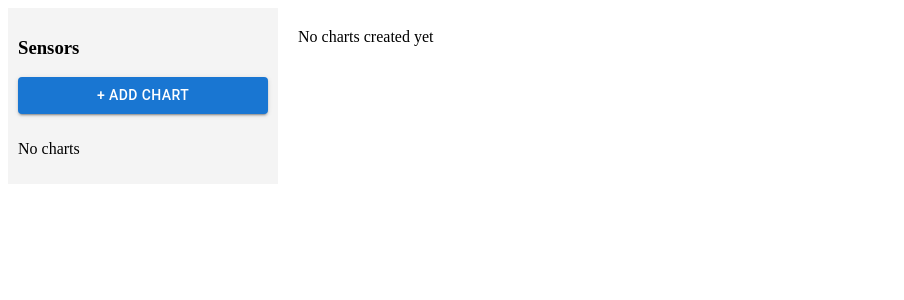
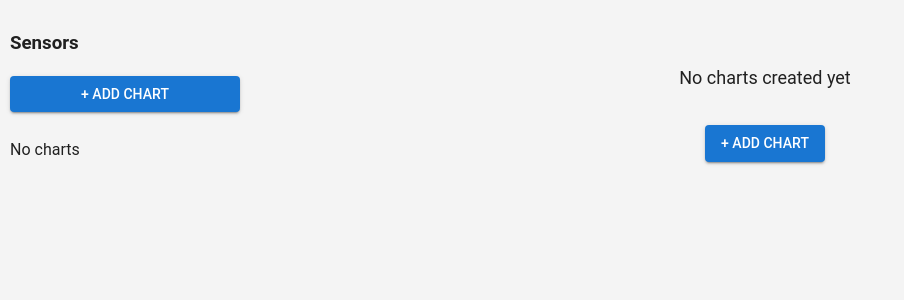
Before and after one commit to nihti/NL022025, a React app: page / in a window 1280 px wide. Shown: the top 300 px of the page, without its empty margins (0-904 px from the left). Built offline with nearby package versions, Linux system fonts and the light colour scheme.

Commit message:
working and positioned add chart buttons

```diff
--- a/src/App.tsx
+++ b/src/App.tsx
@@ -1,57 +1,35 @@
 // src/App.tsx
-import React, { useEffect } from "react";
+import React, { useState } from "react";
 import { BrowserRouter as Router, Routes, Route } from "react-router-dom";
-import { useDispatch } from "react-redux";
 import Sidebar from "./components/Sidebar";
 import MainPage from "./pages/MainPage";
 import PageNotFound from "./pages/PageNotFound";
-import { Chart, initializeCharts } from "./redux/chartSlice";
-import sensorData from "./data/dataseries.json"; // JSON data as read-only
+import { Box } from "@mui/material";
+import ChartModal from "./components/ChartModal";
 
 const App: React.FC = () => {
-  const dispatch = useDispatch();
-
-  /*
-  useEffect(() => {
-    // Map over sensorData to add the required fields
-    const chartsWithId: Chart[] = sensorData.map((chart) => ({
-      ...chart,
-      id: chart.name, // Or use uuidv4() for a generated id if needed
-      chartType: "Line",  // Default value (update as needed)
-      color: "Blue",      // Default value (update as needed)
-      xAxisLabel: "Date", // Set default label for the X axis (or an empty string)
-      yAxisLabel: "°C",   // Set default label for the Y axis as required
-      description: "",    // Default value (update as needed)
-    }));
-    dispatch(initializeCharts(chartsWithId));
-  }, [dispatch]);
-  */
-
-  /**
-   * ○ The X-axis represents dates. Defaulttaa "Dates inputeissa"
-   * ○ The Y-axis is labeled "°C" (Celsius). Defaulttaa "°C" (Celsius) inputeissa
-   * ○ No timezone preprocessing is required — dates should be used as they
-   * are. --- muuta tämä huomenna
-   *
-   */
-
-  /** Sitten hammeroidaan tyylit!
-   * Muista myös Y-akselille samanlaiset viivat kuin X-akselille huomenna.
-   * Formeissa x- ja y-akseli nimeäminen samalla viivalle
-   */
+  const [addModalOpen, setAddModalOpen] = useState<boolean>(false);
 
   return (
     <Router>
-      <div style={{ display: "flex" }}>
-        <Sidebar />
+      <Box sx={{ display: "flex", alignItems: "center", flexDirection: { xs: "column-reverse", md: "row" } }}>
+        <Sidebar openAddChartModal={() => setAddModalOpen(true)} />
         <div style={{ flex: 1, padding: "20px" }}>
           <Routes>
-            <Route path="/" element={<MainPage />} />
-            <Route path="/chart/:chartName" element={<MainPage />} />
+            <Route path="/" element={<MainPage openAddChartModal={() => setAddModalOpen(true)} />} />
+            <Route path="/chart/:chartName" element={<MainPage openAddChartModal={() => setAddModalOpen(true)} />} />
             <Route path="*" element={<PageNotFound />} />
           </Routes>
         </div>
-      </div>
+         {/* Chart Modal (Controlled by App.tsx) */}
+          {addModalOpen && (
+            <ChartModal
+              open={addModalOpen}
+              onClose={() => setAddModalOpen(false)}
+              isEditMode={false}
+            />
+          )}
+      </Box>
     </Router>
   );
 };
--- a/src/components/Sidebar.tsx
+++ b/src/components/Sidebar.tsx
@@ -16,7 +16,11 @@ import MoreVertIcon from "@mui/icons-material/MoreVert";
 import { removeChart } from "../redux/chartSlice";
 import ChartModal from "./ChartModal";
 
-const Sidebar: React.FC = () => {
+interface SidebarProps {
+  openAddChartModal: () => void;
+}
+
+const Sidebar: React.FC<SidebarProps> = ({ openAddChartModal }) => {
   const charts = useSelector((state: RootState) => state.charts.charts);
   const dispatch = useDispatch();
 
@@ -65,7 +69,7 @@ const Sidebar: React.FC = () => {
         color="primary"
         fullWidth
         style={{ marginBottom: "10px" }}
-        onClick={() => setAddModalOpen(true)}
+        onClick={openAddChartModal}
       >
         + Add Chart
       </Button>
@@ -104,15 +108,6 @@ const Sidebar: React.FC = () => {
           isEditMode={true}
         />
       )}
-
-      {/* Add Chart Modal */}
-      {addModalOpen && (
-        <ChartModal
-          open={addModalOpen}
-          onClose={() => setAddModalOpen(false)}
-          isEditMode={false}
-        />
-      )}
     </div>
   );
 };
--- a/src/index.tsx
+++ b/src/index.tsx
@@ -2,18 +2,48 @@ import React from "react";
 import ReactDOM from "react-dom/client";
 import { Provider } from "react-redux";
 import { store } from "./redux/store";
+import { ThemeProvider, createTheme } from "@mui/material/styles";
+import { CssBaseline } from "@mui/material";
 import App from "./App";
 import "./css/App.css"; // Import the CSS globally
 import { LocalizationProvider } from "@mui/x-date-pickers";
 import { AdapterDayjs } from "@mui/x-date-pickers/AdapterDayjs";
 
+// Create global theme
+const theme = createTheme({
+    palette: {
+      primary: {
+        main: "#1976d2", // MUI default blue
+      },
+      background: {
+        default: "#f4f4f4", // Light gray background
+      },
+    },
+    typography: {
+      fontFamily: "Roboto, Arial, sans-serif",
+    },
+    breakpoints: {
+      values: {
+        xs: 0, // Mobile
+        sm: 600, // Small tablets
+        md: 900, // Larger tablets
+        lg: 1200, // Desktops
+        xl: 1536, // Large screens
+      },
+    },
+  });
+
+
 const root = ReactDOM.createRoot(document.getElementById("root") as HTMLElement);
 root.render(
     <React.StrictMode>
         <Provider store={store}>
-            <LocalizationProvider dateAdapter={AdapterDayjs}>
-                <App />
-            </LocalizationProvider>
+            <ThemeProvider theme={theme}>
+                <LocalizationProvider dateAdapter={AdapterDayjs}>
+                    <CssBaseline />
+                    <App />
+                </LocalizationProvider>
+            </ThemeProvider>
         </Provider>
     </React.StrictMode>
 );
--- a/src/pages/MainPage.tsx
+++ b/src/pages/MainPage.tsx
@@ -4,14 +4,31 @@ import { useParams } from "react-router-dom";
 import { useSelector } from "react-redux";
 import { RootState } from "../redux/store";
 import SelectedChart from "../components/SelectedChart";
+import { Box, Button } from "@mui/material";
 
-const MainPage: React.FC = () => {
+interface MainPageProps {
+  openAddChartModal: () => void;
+}
+
+const MainPage: React.FC<MainPageProps> = ({ openAddChartModal }) => {
   const { chartName } = useParams<{ chartName: string }>();
   const charts = useSelector((state: RootState) => state.charts.charts);
 
     // If there are no charts, show a friendly message
     if (charts.length === 0) {
-      return <div>No charts created yet</div>;
+      return (
+        <Box sx={{ textAlign: "center", paddingTop: "20px" }}>
+            <p style={{ fontSize: "18px" }}>No charts created yet</p>
+            <Button
+              variant="contained"
+              color="primary"
+              sx={{ marginTop: 2 }}
+              onClick={openAddChartModal} // Open chart modal when clicked
+            >
+              + Add Chart
+            </Button>
+          </Box>
+      )
     }
 
   // Find chart by name (fallback to first if not found)
```
